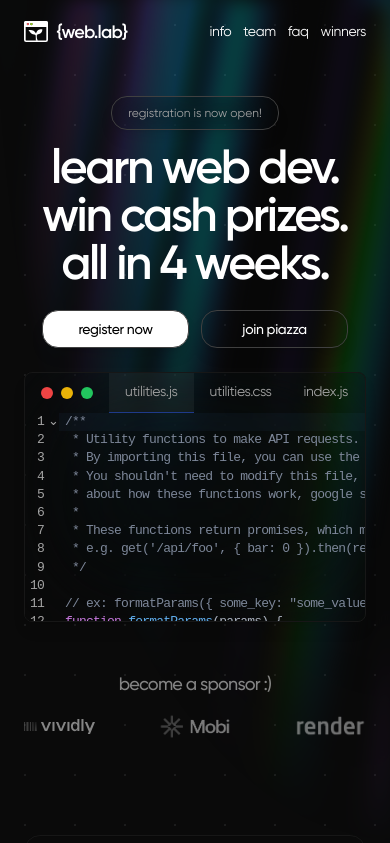
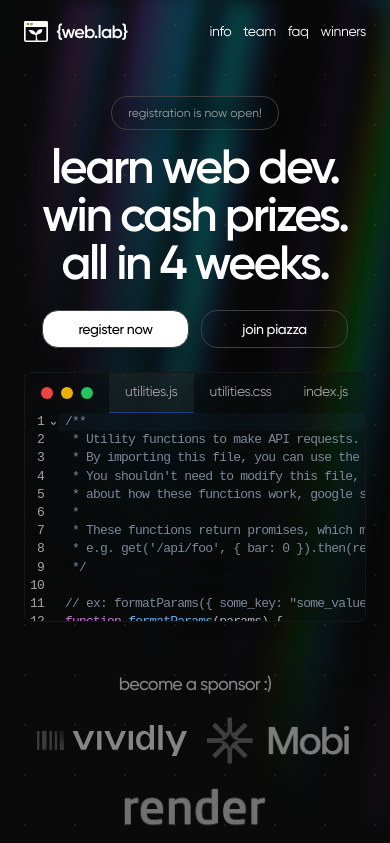
Before and after one commit to weblab-staff/web.lab, a Next.js app: page / in a window 390 px wide. Shown: the top 843 px of the page. Built offline with nearby package versions, Linux system fonts and the light colour scheme.

Commit message:
Nav tweak

```diff
--- a/src/components/global/Nav.js
+++ b/src/components/global/Nav.js
@@ -46,7 +46,7 @@ export default function Nav() {
   return (
     <nav
       className={`fixed top-0 z-10 flex h-16 w-full items-center justify-center border-b ${
-        atTop ? "border-transparent" : "border-neutral-900 backdrop-blur-lg"
+        atTop ? "border-transparent" : "border-neutral-900/50 backdrop-blur-lg"
       } bg-transparent px-6 transition ease-in-out 2xl:px-0`}
     >
       <div className="flex w-full max-w-7xl items-center">
--- a/src/components/home/Sponsors.js
+++ b/src/components/home/Sponsors.js
@@ -13,7 +13,7 @@ export default async function Sponsors() {
       >
         become a sponsor {":)"}
       </Link>
-      <ul className="flex w-fit flex-row items-center justify-center gap-16">
+      <ul className="flex w-fit flex-wrap items-center justify-center gap-4 sm:gap-8 lg:gap-16">
         {sponsors.map((sponsor, k) => {
           return (
             <Link
```
